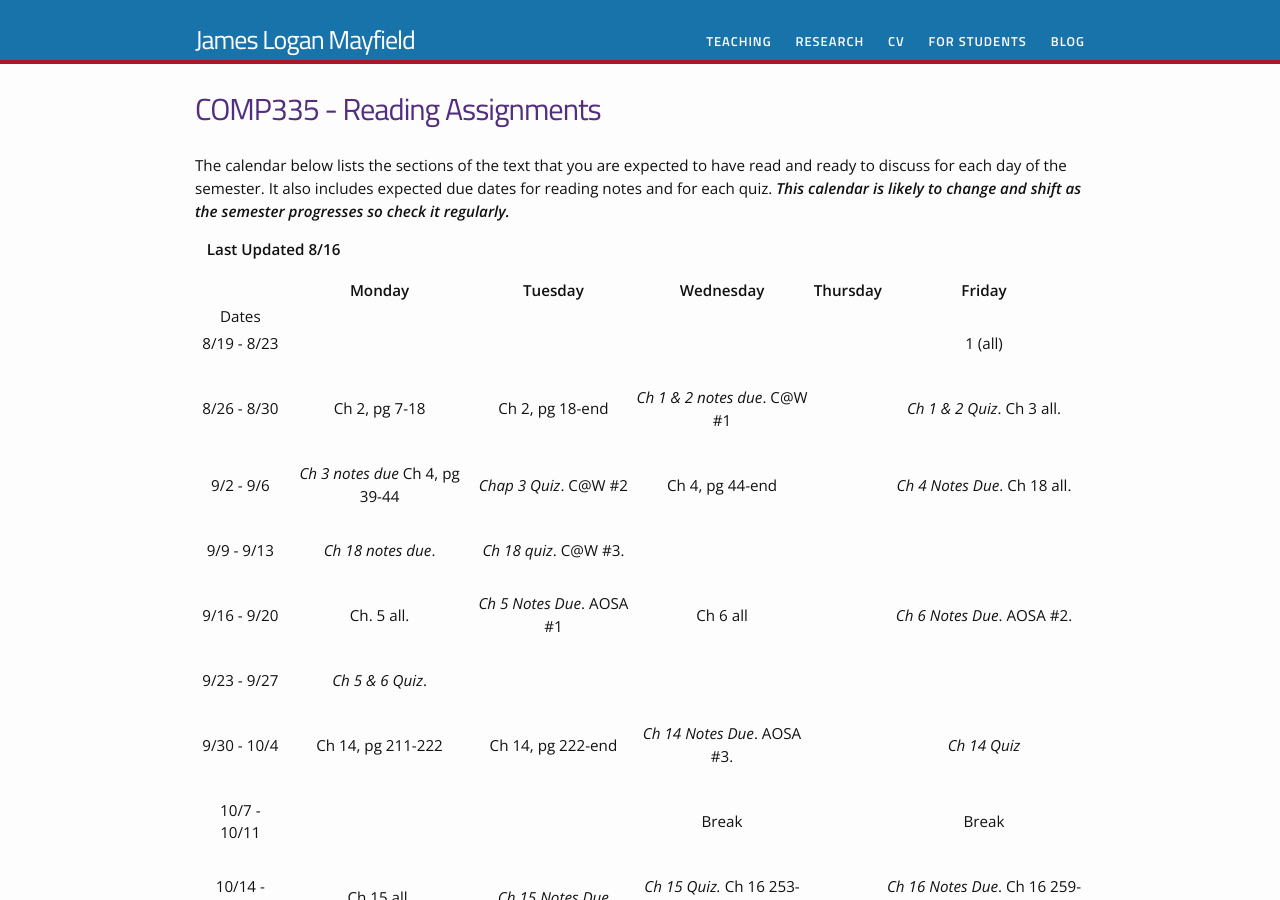
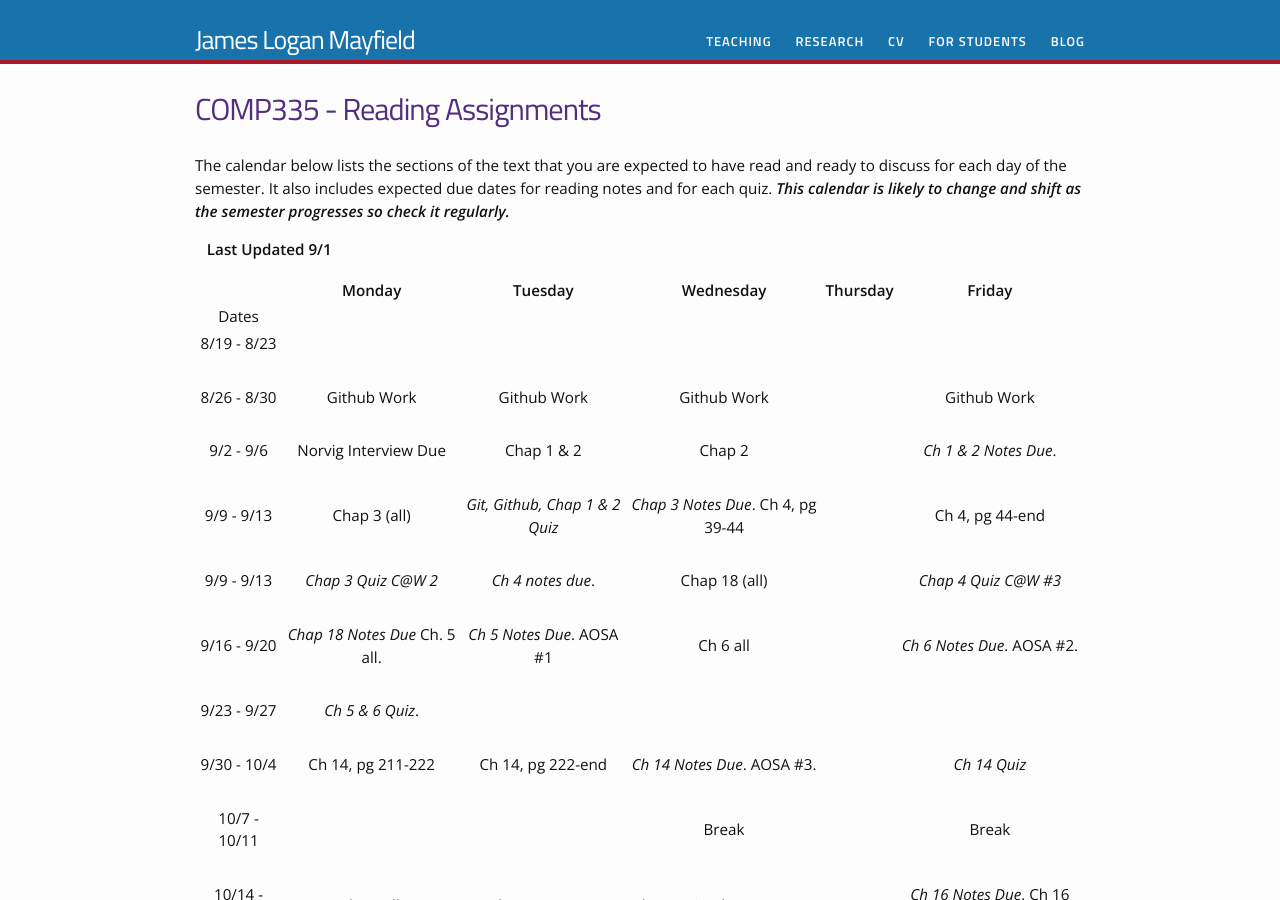
Before and after one commit to jlmayfield/jlmayfield.github.io, a Jekyll site: the page built from teaching/COMP335/homework/reading.md, in a window 1280 px wide and 900 px high. Built offline with Jekyll 4.4.1, drawn with Linux system fonts in a browser that asks for light colours.

Commit message:
fa19. c161 lab2. c335 reading updates.

```diff
--- a/teaching/COMP335/homework/reading.md
+++ b/teaching/COMP335/homework/reading.md
@@ -7,21 +7,23 @@ permalink: /teaching/COMP335/homework/Reading/
 The calendar below lists the sections of the text that you are expected to have read and ready to discuss for each day of the semester. It also includes expected due dates for reading notes and for each quiz. ***This calendar is likely to change and shift as the semester progresses so check it regularly.***
 
 
-&nbsp;&nbsp;&nbsp;**Last Updated 8/16**
+&nbsp;&nbsp;&nbsp;**Last Updated 9/1**
 
 
 | | Monday | Tuesday | Wednesday | Thursday | Friday |
 |:----: | :----: | :----: | :----: | :----:  | :----: |
 |Dates | | | | |
-|8/19 - 8/23  | | | | | 1 (all) |
+|8/19 - 8/23  | | | | |  |
 | | | | | |
-|8/26 - 8/30  | Ch 2, pg 7-18| Ch 2, pg 18-end | *Ch 1 & 2 notes due*. C@W #1 |  | *Ch 1 & 2 Quiz*. Ch 3 all.|
+|8/26 - 8/30  | Github Work | Github Work | Github Work |  | Github Work |
 | | | | | |
-|9/2 - 9/6  | *Ch 3 notes due* Ch 4, pg 39-44 | *Chap 3 Quiz*. C@W #2 | Ch 4, pg 44-end | | *Ch 4 Notes Due*. Ch 18 all. |
+|9/2 - 9/6  | Norvig Interview Due | Chap 1 & 2 | Chap 2 | | *Ch 1 & 2 Notes Due*. |
 | | | | | |
-|9/9 - 9/13  | *Ch 18 notes due*.  | *Ch 18 quiz*. C@W #3. | | |  |
+|9/9 - 9/13  | Chap 3 (all) | *Git, Github, Chap 1 & 2 Quiz* | *Chap 3 Notes Due*. Ch 4, pg 39-44 | | Ch 4, pg 44-end |
 | | | | | |
-|9/16 - 9/20  | Ch. 5 all.  | *Ch 5 Notes Due*. AOSA #1 | Ch 6 all | | *Ch 6 Notes Due*. AOSA #2. |
+|9/9 - 9/13  | *Chap 3 Quiz* *C@W 2* | *Ch 4 notes due*.  | Chap 18 (all) | | *Chap 4 Quiz* *C@W #3* |
+| | | | | |
+|9/16 - 9/20  | *Chap 18 Notes Due* Ch. 5 all.  | *Ch 5 Notes Due*. AOSA #1 | Ch 6 all | | *Ch 6 Notes Due*. AOSA #2. |
 | | | | | |
 |9/23 - 9/27  | *Ch 5 & 6 Quiz*. | | | | |
 | | | | | |
```
Also changed, not shown: teaching/COMP151/labs/lab2.md (added, +17 -0 lines), teaching/comp151.md (+1 -1 lines).
